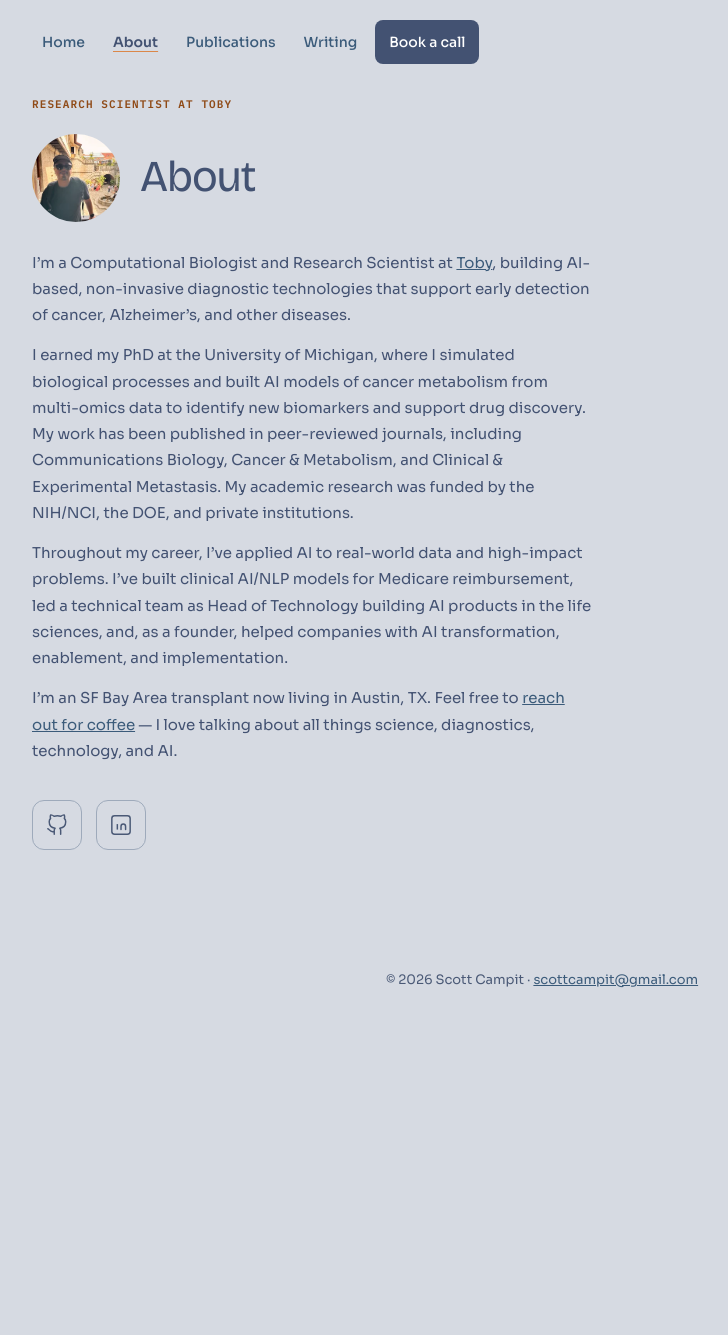
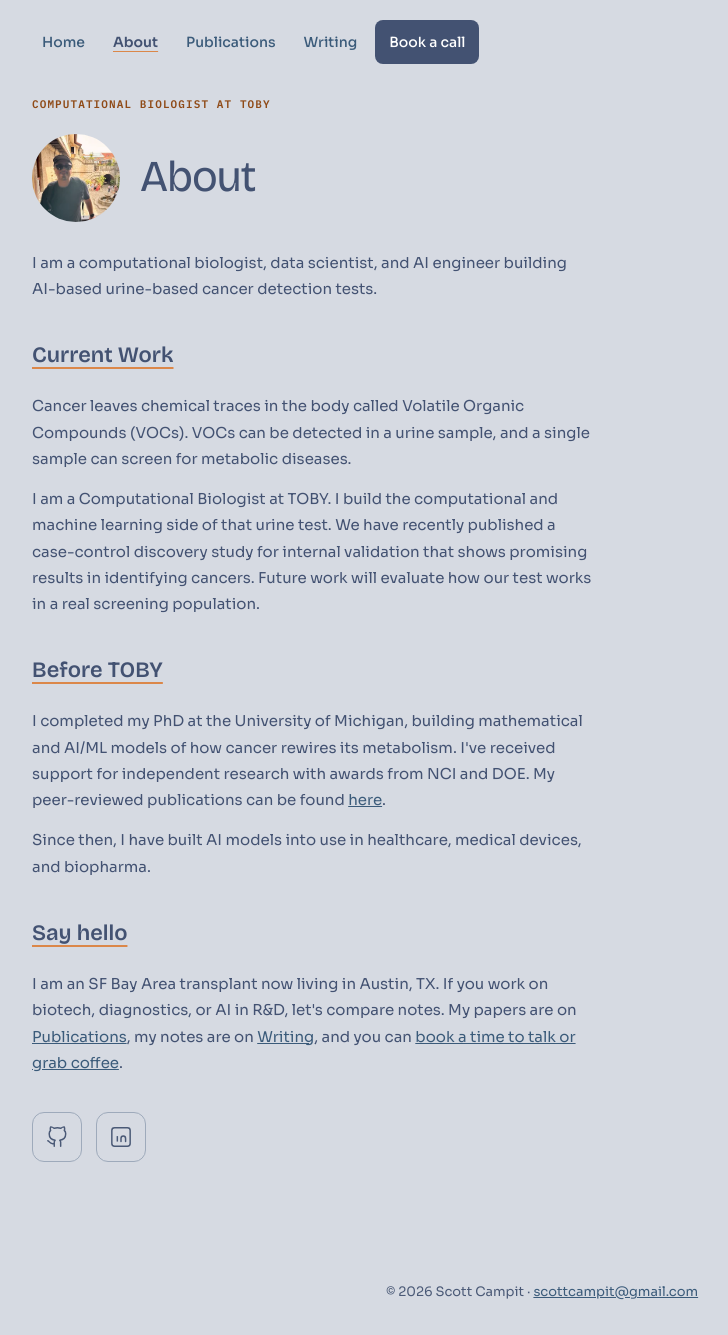
Before and after one commit to ScottCampit/ScottCampit.github.io, a Jekyll site: the page built from about/index.html, in a window 1280 px wide. Shown: the whole page, without its empty margins (98-826 px from the left). Built offline with Jekyll 4.4.1, drawn with Linux system fonts in a browser that asks for light colours; before the commit the page ends 1023 px from its top, so only the background shows below that.

Commit message:
Use Scott's final About copy
Replace the scaffold with the approved text, drop the pending-sign-off note, and point the page links at Publications, Writing, Book a call, and Google Scholar.

Co-authored-by: Scott Campit <scott@toby.health>

```diff
--- a/about/index.html
+++ b/about/index.html
@@ -1,25 +1,32 @@
 ---
 layout: default
 title: About
-description: >-
-  Scott E. Campit, PhD, is a computational biologist and Research Scientist at Toby,
-  building AI-based non-invasive diagnostics for early detection of cancer, Alzheimer's,
-  and other diseases. Based in Austin, TX.
+description: "Scott Campit is a computational biologist building AI-based urine cancer detection tests at TOBY. PhD, University of Michigan."
 permalink: /about/
 ---
 <div class="page">
   <div class="home-left">
-    <p class="labels">Research Scientist at Toby</p>
+    <p class="labels">Computational Biologist at TOBY</p>
     <div class="hero-header">
       <img src="{{ '/images/profile.webp' | relative_url }}" alt="Portrait of Scott Campit" class="profile-photo" width="88" height="88">
       <h1>About</h1>
     </div>
-    <!-- SCAFFOLD: final About positioning copy is pending Scott's sign-off (around 2026-12-18). The paragraphs below are the existing home-page bio, reused verbatim. Do not treat this page as final. -->
     <div class="bio">
-      <p>I&rsquo;m a Computational Biologist and Research Scientist at <a href="https://www.toby.health/">Toby</a>, building AI-based, non-invasive diagnostic technologies that support early detection of cancer, Alzheimer&rsquo;s, and other diseases.</p>
-      <p>I earned my PhD at the University of Michigan, where I simulated biological processes and built AI models of cancer metabolism from multi-omics data to identify new biomarkers and support drug discovery. My work has been published in peer-reviewed journals, including Communications Biology, Cancer &amp; Metabolism, and Clinical &amp; Experimental Metastasis. My academic research was funded by the NIH/NCI, the DOE, and private institutions.</p>
-      <p>Throughout my career, I&rsquo;ve applied AI to real-world data and high-impact problems. I&rsquo;ve built clinical AI/NLP models for Medicare reimbursement, led a technical team as Head of Technology building AI products in the life sciences, and, as a founder, helped companies with AI transformation, enablement, and implementation.</p>
-      <p>I&rsquo;m an SF Bay Area transplant now living in Austin, TX. Feel free to <a href="{{ '/book/' | relative_url }}">reach out for coffee</a> &mdash; I love talking about all things science, diagnostics, technology, and AI.</p>
+      <p>I am a computational biologist, data scientist, and AI engineer building AI-based urine-based cancer detection tests.</p>
+    </div>
+    <h2 class="cta-heading">Current Work</h2>
+    <div class="bio">
+      <p>Cancer leaves chemical traces in the body called Volatile Organic Compounds (VOCs). VOCs can be detected in a urine sample, and a single sample can screen for metabolic diseases.</p>
+      <p>I am a Computational Biologist at TOBY. I build the computational and machine learning side of that urine test. We have recently published a case-control discovery study for internal validation that shows promising results in identifying cancers. Future work will evaluate how our test works in a real screening population.</p>
+    </div>
+    <h2 class="cta-heading">Before TOBY</h2>
+    <div class="bio">
+      <p>I completed my PhD at the University of Michigan, building mathematical and AI/ML models of how cancer rewires its metabolism. I've received support for independent research with awards from NCI and DOE. My peer-reviewed publications can be found <a href="https://scholar.google.com/citations?user=dO-fWpwAAAAJ&amp;hl=en" target="_blank" rel="noopener">here</a>.</p>
+      <p>Since then, I have built AI models into use in healthcare, medical devices, and biopharma.</p>
+    </div>
+    <h2 class="cta-heading">Say hello</h2>
+    <div class="bio">
+      <p>I am an SF Bay Area transplant now living in Austin, TX. If you work on biotech, diagnostics, or AI in R&amp;D, let's compare notes. My papers are on <a href="{{ '/publications/' | relative_url }}">Publications</a>, my notes are on <a href="{{ '/writing/' | relative_url }}">Writing</a>, and you can <a href="{{ '/book/' | relative_url }}">book a time to talk or grab coffee</a>.</p>
     </div>
     <div class="social-icons">
       <a href="https://github.com/ScottCampit?tab=repositories" target="_blank" rel="noopener" class="social-icon" aria-label="GitHub">
```
